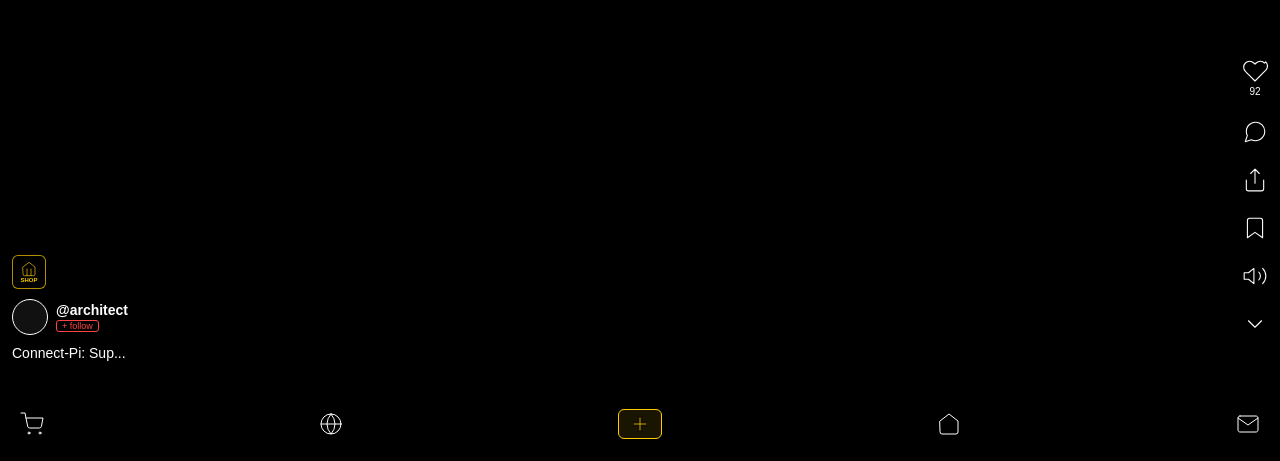
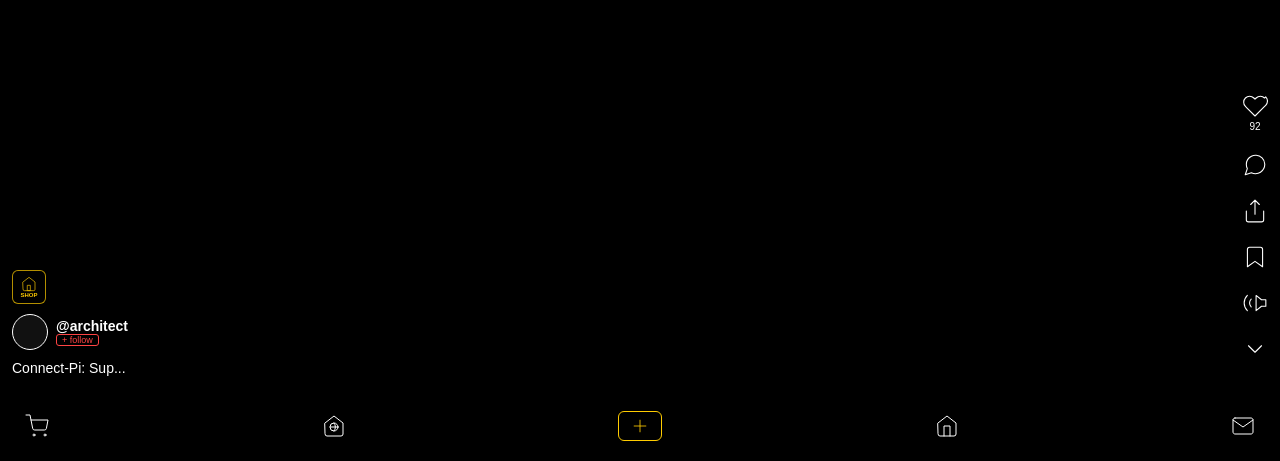
Before and after one commit to tinhtam221986/CONNECT-PI-SUPREME-III, a Next.js app: page / in a window 1280 px wide. Shown: the part 339-800 px from the top of the page. Built offline with nearby package versions, Linux system fonts and the light colour scheme.

Commit message:
Update page.tsx

```diff
--- a/app/page.tsx
+++ b/app/page.tsx
@@ -1,7 +1,6 @@
 "use client";
-import React, { useState, useEffect } from 'react';
+import React, { useState } from 'react';
 
-// --- HỆ THỐNG ICON SIÊU MẢNH (STROKE 1.0) & VIỀN ĐEN MỜ (GLOW BLACK) ---
 const SupremeIcon = ({ name, size = 26, color = "#FFFFFF" }: { name: string, size?: number, color?: string }) => {
   const filterStyle = { filter: 'drop-shadow(0px 0px 1.5px rgba(0,0,0,1)) drop-shadow(0px 0px 0.5px rgba(0,0,0,1))' };
 
@@ -10,26 +9,31 @@ const SupremeIcon = ({ name, size = 26, color = "#FFFFFF" }: { name: string, siz
     comment: <path d="M21 11.5a8.38 8.38 0 0 1-.9 3.8 8.5 8.5 0 0 1-7.6 4.7 8.38 8.38 0 0 1-3.8-.9L3 21l1.9-5.7a8.38 8.38 0 0 1-.9-3.8 8.5 8.5 0 0 1 4.7-7.6 8.38 8.38 0 0 1 3.8-.9h.5a8.48 8.48 0 0 1 8 8v.5z" />,
     share: <path d="M4 12v8a2 2 0 0 0 2 2h12a2 2 0 0 0 2-2v-8M16 6l-4-4-4 4M12 2v13" />,
     save: <path d="M19 21l-7-5-7 5V5a2 2 0 0 1 2-2h10a2 2 0 0 1 2 2z" />,
-    volume: <path d="M11 5L6 9H2v6h4l5 4V5zM15.54 8.46a5 5 0 0 1 0 7.07M19.07 4.93a10 10 0 0 1 0 14.14" />,
+    // Mục 3: Lật lại nút loa quay vào trong
+    volume: <path d="M13 5l5 4h4v6h-4l-5 4V5zM4.93 19.07a10 10 0 0 1 0-14.14M8.46 15.54a5 5 0 0 1 0-7.07" />,
     chevron: <polyline points="6 9 12 15 18 9" />,
-    // Đã bọc Fragment <> </> để tránh lỗi "Expected ',', got 'cx'"
     cart: <>
       <circle cx="9" cy="21" r="1" /><circle cx="20" cy="21" r="1" />
       <path d="M1 1h4l2.68 13.39a2 2 0 0 0 2 1.61h9.72a2 2 0 0 0 2-1.61L23 6H6" />
     </>,
+    // Mục 5: Siêu thị toàn cầu (Địa cầu lồng trong khung cửa hàng)
     global: <>
-      <circle cx="12" cy="12" r="10" /><line x1="2" y1="12" x2="22" y2="12" />
-      <path d="M12 2a15.3 15.3 0 0 1 4 10 15.3 15.3 0 0 1-4 10 15.3 15.3 0 0 1-4-10 15.3 15.3 0 0 1 4-10z" />
+      <path d="M3 9l9-7 9 7v11a2 2 0 0 1-2 2H5a2 2 0 0 1-2-2z" />
+      <circle cx="12" cy="13" r="4" /><line x1="8" y1="13" x2="16" y2="13" /><path d="M12 9a6 6 0 0 1 0 8" />
     </>,
     plus: <path d="M12 5v14M5 12h14" />,
-    home: <path d="M3 9l9-7 9 7v11a2 2 0 0 1-2 2H5a2 2 0 0 1-2-2z" />,
+    // Mục 4: Nút Home có thêm cánh cửa ở giữa
+    home: <>
+      <path d="M3 9l9-7 9 7v11a2 2 0 0 1-2 2H5a2 2 0 0 1-2-2z" />
+      <polyline points="9 22 9 12 15 12 15 22" />
+    </>,
     mail: <>
       <path d="M4 4h16c1.1 0 2 .9 2 2v12c0 1.1-.9 2-2 2H4c-1.1 0-2-.9-2-2V6c0-1.1.9-2 2-2z" />
       <polyline points="22,6 12,13 2,6" />
     </>,
     store: <>
       <path d="M3 9l9-7 9 7v11a2 2 0 0 1-2 2H5a2 2 0 0 1-2-2z" />
-      <line x1="9" y1="22" x2="9" y2="12" /><line x1="15" y1="22" x2="15" y2="12" />
+      <rect x="10" y="14" width="4" height="8" />
     </>
   };
 
@@ -40,14 +44,17 @@ const SupremeIcon = ({ name, size = 26, color = "#FFFFFF" }: { name: string, siz
   );
 };
 
-export default function SupremeFinal() {
+export default function SupremeFinalV2() {
   const [isNavVisible, setIsNavVisible] = useState(true);
 
   return (
     <div style={{ position: 'relative', width: '100vw', height: '100vh', backgroundColor: '#000', overflow: 'hidden', fontFamily: 'Arial, sans-serif' }}>
 
-      {/* 1. CỘT 6 NÚT BÊN PHẢI (THẲNG HÀNG DỌC) */}
-      <div style={{ position: 'absolute', right: '12px', bottom: '15%', display: 'flex', flexDirection: 'column', alignItems: 'center', gap: '22px', zIndex: 100 }}>
+      {/* MỤC 2: CỘT PHẢI - KÉO XUỐNG DƯỚI (Bottom 95px thay vì 15%) */}
+      <div style={{
+        position: 'absolute', right: '12px', bottom: '95px',
+        display: 'flex', flexDirection: 'column', alignItems: 'center', gap: '20px', zIndex: 100
+      }}>
         <div style={{ display:'flex', flexDirection:'column', alignItems:'center' }}>
           <SupremeIcon name="heart" />
           <span style={{fontSize:'10px', marginTop:'2px', color:'#fff', textShadow:'1px 1px 2px #000'}}>92</span>
@@ -55,16 +62,17 @@ export default function SupremeFinal() {
         <SupremeIcon name="comment" />
         <SupremeIcon name="share" />
         <SupremeIcon name="save" />
-        <SupremeIcon name="volume" />
+        <SupremeIcon name="volume" /> {/* Đã lật lại hướng vào trong */}
         <div onClick={() => setIsNavVisible(!isNavVisible)} style={{ cursor:'pointer', transition:'0.3s', transform: isNavVisible ? 'rotate(0deg)' : 'rotate(180deg)' }}>
           <SupremeIcon name="chevron" />
         </div>
       </div>
 
-      {/* 2. CỤM TRÁI (AVATAR & SHOP - THU NHỎ 3/4) */}
-      <div style={{ position: 'absolute', bottom: '100px', left: '12px', zIndex: 100, display: 'flex', flexDirection: 'column', gap: '10px' }}>
-
-        {/* #14 SHOP CHỦ VIDEO */}
+      {/* MỤC 1: CỤM TRÁI - KÉO SÁT THANH ĐÁY (Bottom 85px) */}
+      <div style={{
+        position: 'absolute', bottom: '85px', left: '12px', zIndex: 100,
+        display: 'flex', flexDirection: 'column', gap: '10px'
+      }}>
         <div style={{
           width: '32px', height: '32px', borderRadius: '6px', border: '1px solid rgba(255,204,0,0.7)',
           display: 'flex', flexDirection: 'column', alignItems: 'center', justifyContent: 'center',
@@ -74,42 +82,38 @@ export default function SupremeFinal() {
           <span style={{ fontSize: '6px', color: '#ffcc00', fontWeight: 'bold' }}>SHOP</span>
         </div>
 
-        {/* #13 AVATAR & USERNAME */}
         <div style={{ display: 'flex', alignItems: 'center', gap: '8px' }}>
-          <div style={{ width: '34px', height: '34px', borderRadius: '50%', border: '1px solid #fff', backgroundColor: '#111', boxShadow: '0 0 4px rgba(0,0,0,0.8)' }} />
-          <div style={{ display: 'flex', flexDirection: 'column', gap: '2px' }}>
-            <span style={{ fontSize: '14px', fontWeight: 'bold', color:'#fff', textShadow: '1px 1px 2px #000' }}>@architect</span>
+          <div style={{ width: '34px', height: '34px', borderRadius: '50%', border: '1px solid #fff', backgroundColor: '#111' }} />
+          <div style={{ display: 'flex', flexDirection: 'column' }}>
+            <span style={{ fontSize: '14px', fontWeight: 'bold', color:'#fff' }}>@architect</span>
             <span style={{ fontSize: '9px', color: '#ff4444', border: '1px solid #ff4444', padding: '0px 5px', borderRadius: '3px', width: 'fit-content' }}>+ follow</span>
           </div>
         </div>
 
-        <p style={{ fontSize: '14px', color: '#fff', textShadow: '1px 1px 2px #000', margin: 0 }}>Connect-Pi: Sup...</p>
+        <p style={{ fontSize: '14px', color: '#fff', margin: 0 }}>Connect-Pi: Sup...</p>
       </div>
 
-      {/* 3. THANH ĐIỀU HƯỚNG ĐÁY (6 NÚT - CHUẨN TRUNG TÂM) */}
+      {/* THANH ĐIỀU HƯỚNG ĐÁY */}
       <div style={{
-        position: 'fixed', bottom: 0, left: 0, right: 0, height: '75px',
+        position: 'fixed', bottom: 0, left: 0, right: 0, height: '70px',
         display: 'flex', alignItems: 'center', justifyContent: 'space-between',
-        padding: '0 20px', background: 'linear-gradient(transparent, rgba(0,0,0,0.95))',
-        transition: 'transform 0.4s ease',
-        transform: isNavVisible ? 'translateY(0)' : 'translateY(100px)',
+        padding: '0 25px', background: 'linear-gradient(transparent, rgba(0,0,0,1))',
         zIndex: 90
       }}>
         <SupremeIcon name="cart" size={24} />
-        <SupremeIcon name="global" size={24} />
+        <SupremeIcon name="global" size={24} /> {/* Đã lồng địa cầu vào shop */}
 
-        {/* #8 ĐĂNG VIDEO (TRUNG TÂM TUYỆT ĐỐI) */}
         <div style={{
-          width: '42px', height: '28px', borderRadius: '6px', border: '1px solid #ffcc00',
-          display: 'flex', alignItems: 'center', justifyContent: 'center', backgroundColor: 'rgba(255,204,0,0.1)'
+          width: '42px', height: '28px', borderRadius: '6px', border: '1.2px solid #ffcc00',
+          display: 'flex', alignItems: 'center', justifyContent: 'center'
         }}>
           <SupremeIcon name="plus" size={20} color="#ffcc00" />
         </div>
 
-        <SupremeIcon name="home" size={24} />
+        <SupremeIcon name="home" size={24} /> {/* Đã thêm cánh cửa */}
         <SupremeIcon name="mail" size={24} />
       </div>
 
     </div>
   );
-      }
+        }
```
